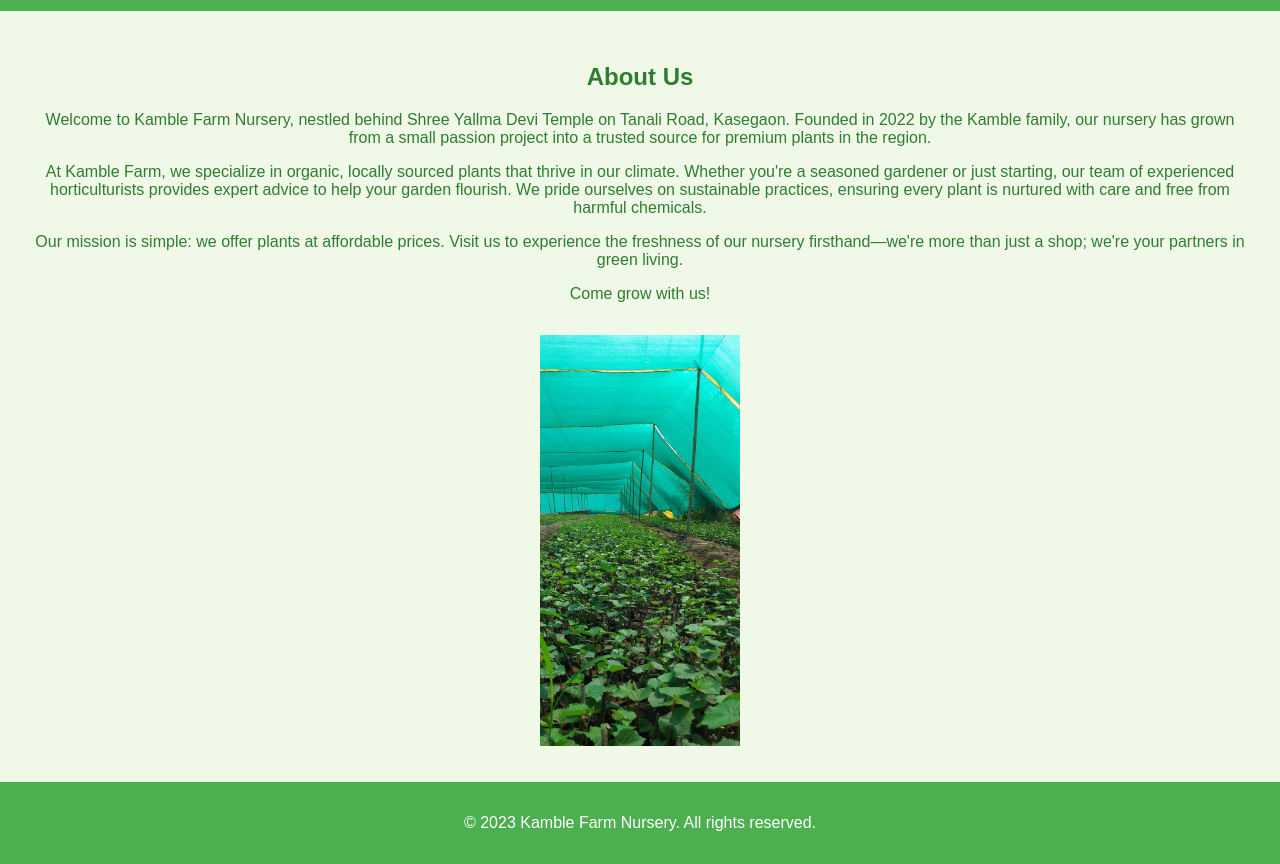
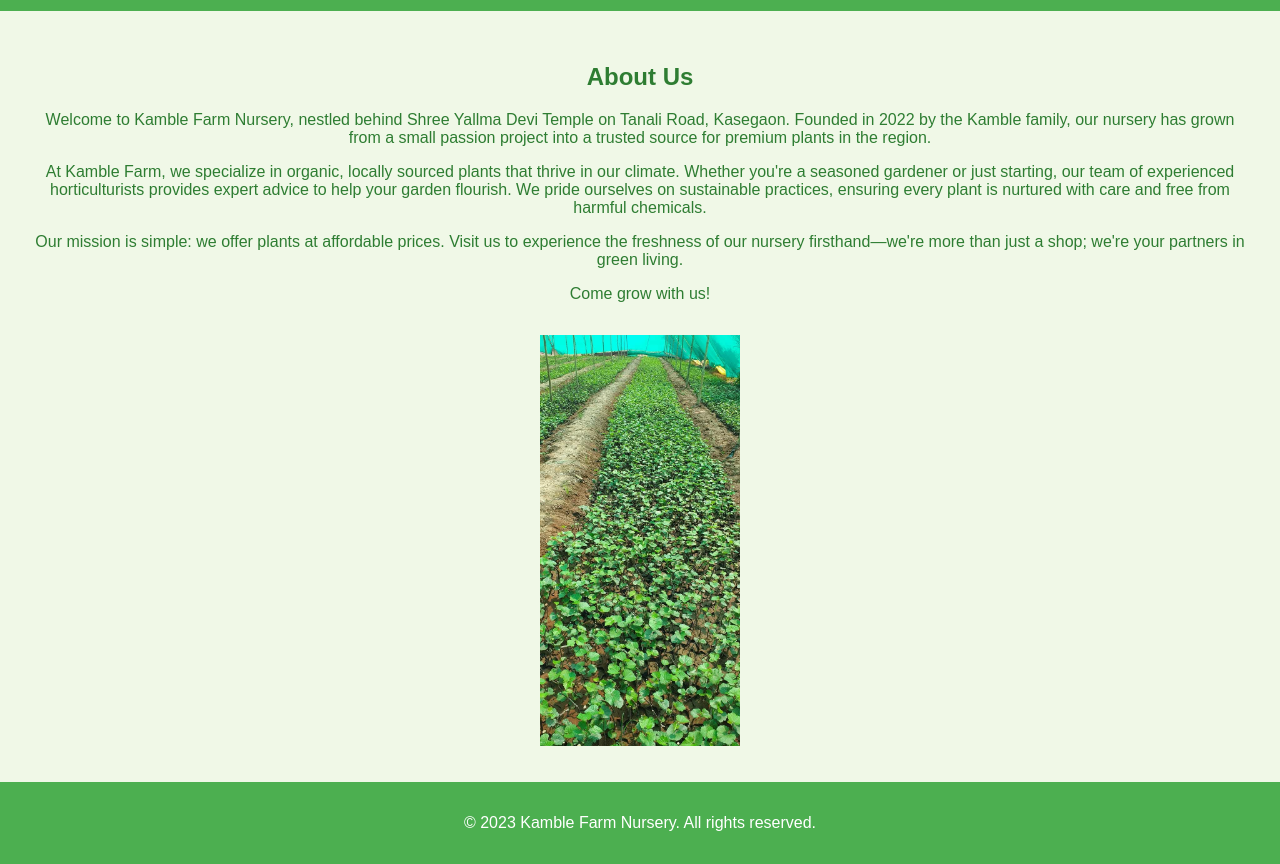
Before and after one commit to nikhilnkamble7030-sys/Kamble-nursery, a plain HTML site: page index.html in a window 1280 px wide. Both pictures are taken after a click on the link "About". Shown: the part 71-935 px from the top of the page. Drawn offline with Linux system fonts and the light colour scheme.

Commit message:
Update index.html

```diff
--- a/index.html
+++ b/index.html
@@ -110,7 +110,7 @@
             <p id="about-p2">At Kamble Farm, we specialize in organic, locally sourced plants that thrive in our climate. Whether you're a seasoned gardener or just starting, our team of experienced horticulturists provides expert advice to help your garden flourish. We pride ourselves on sustainable practices, ensuring every plant is nurtured with care and free from harmful chemicals.</p>
             <p id="about-p3">Our mission is simple: we offer plants at affordable prices. Visit us to experience the freshness of our nursery firsthand—we're more than just a shop; we're your partners in green living.</p>
             <p id="about-p4">Come grow with us!</p>
-            <img src="plant-nursery2.html.jpeg" alt="About Kamble Farm Nursery" style="width: 200px; height: auto; margin-top: 1rem;">
+            <img src="plant-nursery.html.jpeg" alt="About Kamble Farm Nursery" style="width: 200px; height: auto; margin-top: 1rem;">
         </section>
     </div>
 
```
